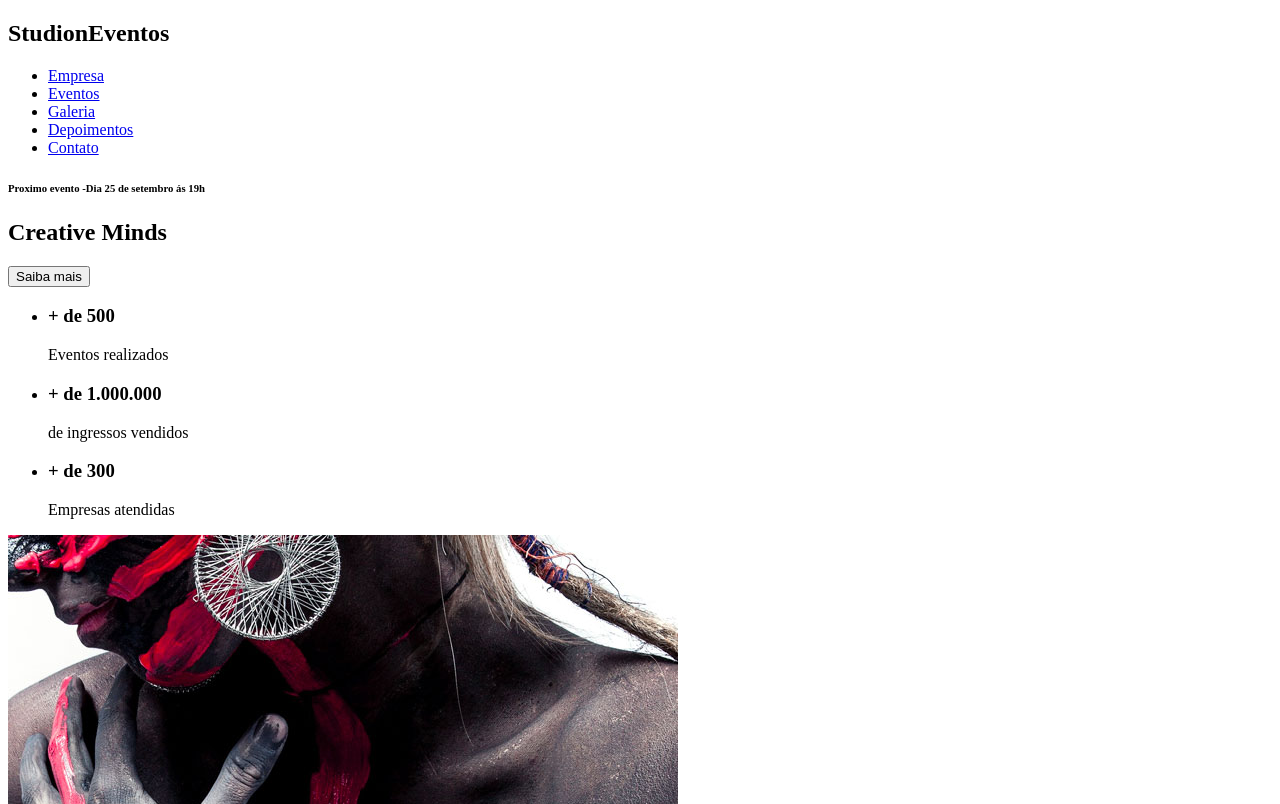
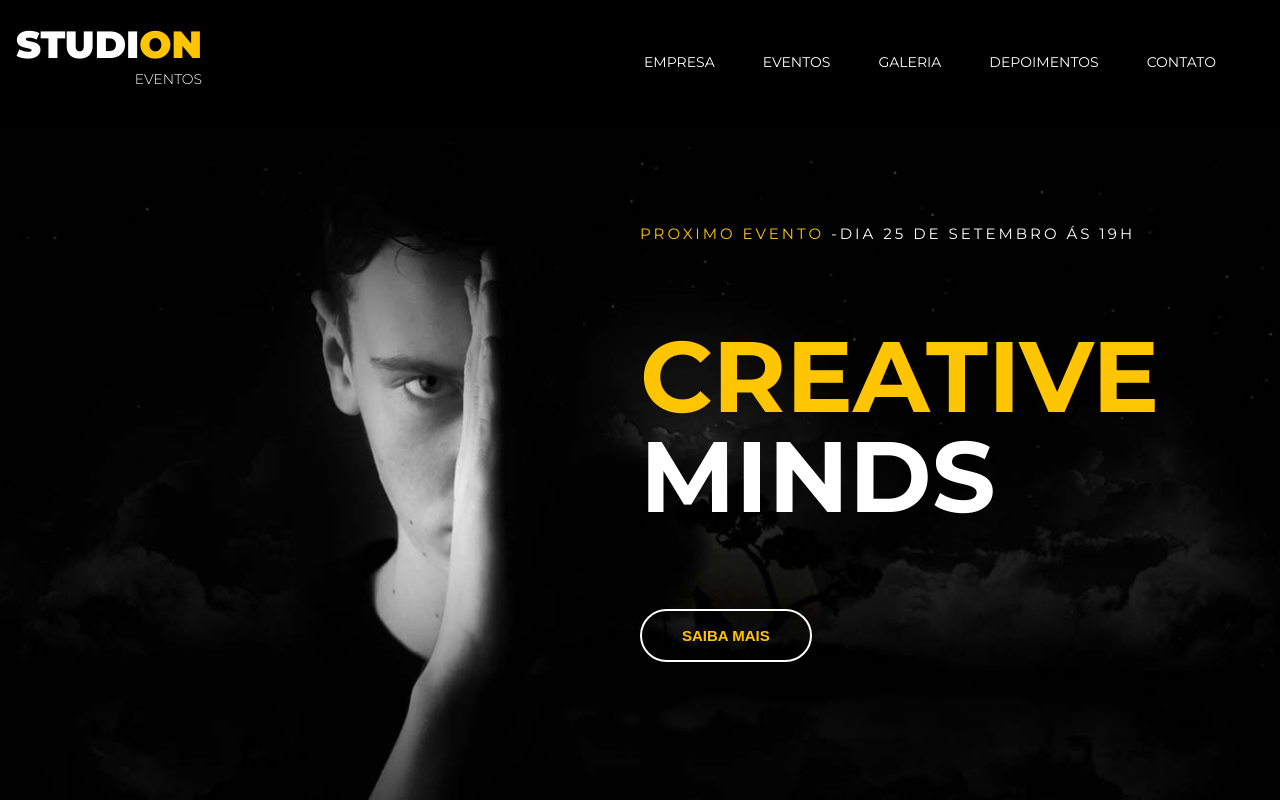
Before and after one commit to phcidro/studion, a website: page src/index.html in a window 1280 px wide. Shown: the top 804 px of the page. Drawn offline with Linux system fonts and the light colour scheme.

Commit message:
feat(implemented header)

```diff
--- a/src/index.html
+++ b/src/index.html
@@ -4,13 +4,16 @@
 <head>
   <meta charset="UTF-8">
   <meta name="viewport" content="width=device-width, initial-scale=1.0">
+  <link rel="stylesheet" href="./style.css">
   <title>Studion</title>
 </head>
 
 <body>
-  <nav>
-    <h1>Studi<span>on</span><span>Eventos</span> </h1>
-    <ul>
+  <nav class="navbar">
+    <h1 class="logo-studion">Studi<span class="copy-primary">on</span>
+      <span class="logo-studion-subtitle">Eventos</span>
+    </h1>
+    <ul class="navbar-links">
       <li><a href="#empresa">Empresa</a></li>
       <li><a href="#eventos">Eventos</a></li>
       <li><a href="#galeria">Galeria</a></li>
@@ -21,9 +24,13 @@
   <header>
     <div id="slider">
       <div class="slide">
-        <h6><span>Proximo evento</span> -Dia 25 de setembro ás 19h</h6>
-        <h2><span>Creative</span> Minds</h2>
-        <button>Saiba mais</button>
+        <img class="slide-background-image" src="./images/banner.jpg" alt="Banner institutional">
+
+        <div class="slide-copy">
+          <h6><span class="copy-primary">Proximo evento</span> -Dia 25 de setembro ás 19h</h6>
+          <h2><span class="copy-primary">Creative</span> Minds</h2>
+          <button class="btn btn-slide">Saiba mais</button>
+        </div>
       </div>
     </div>
   </header>
--- /dev/null
+++ b/src/style.css
@@ -0,0 +1,144 @@
+@import url("https://fonts.googleapis.com/css2?family=Montserrat:wght@300;400;700;900&display=swap");
+
+* {
+  box-sizing: border-box;
+}
+
+:root {
+  font-family: "Montserrat", sans-serif;
+  font-size: 16px;
+  --color-primary: #ffc500;
+  --default-padding: 1rem;
+}
+
+body {
+  margin: 0;
+  padding-top: 7.75rem;
+}
+
+.navbar {
+  position: fixed;
+  display: grid;
+  grid-template-columns: 1fr 9fr;
+  align-items: center;
+  background-color: #000;
+  color: #fff;
+  top: 0;
+  left: 0;
+  width: 100vw;
+  padding: 0rem 1rem;
+  height: 7.75rem;
+  z-index: 1;
+}
+
+ul {
+  list-style: none;
+  display: flex;
+  padding-left: 0;
+}
+
+.navbar-links {
+  justify-self: end;
+}
+
+.navbar-links a {
+  font-weight: 400;
+  text-decoration: none;
+  color: #ffffff;
+}
+
+.navbar-links a:hover {
+  color: var(--color-primary);
+}
+
+.navbar-links li {
+  margin-right: 3rem;
+  font-size: 0.875rem;
+  text-transform: uppercase;
+}
+
+.logo-studion {
+  font-weight: 900;
+  text-transform: uppercase;
+  text-align: right;
+  line-height: 1ch;
+  font-size: 38px;
+}
+
+.logo-studion-subtitle {
+  font-weight: 300;
+  font-size: 0.875rem;
+}
+
+.copy-primary {
+  color: var(--color-primary);
+}
+
+#slider {
+  background-color: #000;
+  color: #fff;
+  /* background-image: url(./images/banner.jpg);
+  background-repeat: no-repeat;
+  background-size: cover;
+  background-position: center; */
+}
+
+h6 {
+  margin: 0;
+}
+
+.slide {
+  height: calc(100vh - 7.75rem);
+  position: relative;
+}
+
+.slide-background-image {
+  width: 100%;
+  height: 100%;
+  object-fit: cover;
+  object-position: center;
+}
+
+.slide-copy {
+  position: absolute;
+  top: 6.25rem;
+  left: 50vw;
+}
+
+.slide-copy h6 {
+  font-size: 0.9375rem;
+  font-weight: 400;
+  text-transform: uppercase;
+  letter-spacing: 3px;
+}
+
+.slide-copy h2 {
+  font-size: 100px;
+  text-transform: uppercase;
+  line-height: 100px;
+}
+
+.slide-copy h2 span {
+  display: block;
+}
+
+.btn {
+  padding: 1rem 2.5rem;
+  color: var(--color-primary);
+  border: 2px solid #ffffff;
+  background: unset;
+  text-transform: uppercase;
+  border-radius: 5rem;
+  font-size: 15px;
+  font-weight: 700;
+  cursor: pointer;
+  transition: 0.5s all ease;
+}
+
+.btn:hover,
+.btn:active,
+.btn:focus {
+  border-color: var(--color-primary);
+  background-color: var(--color-primary);
+  color: #ffffff;
+}
```
